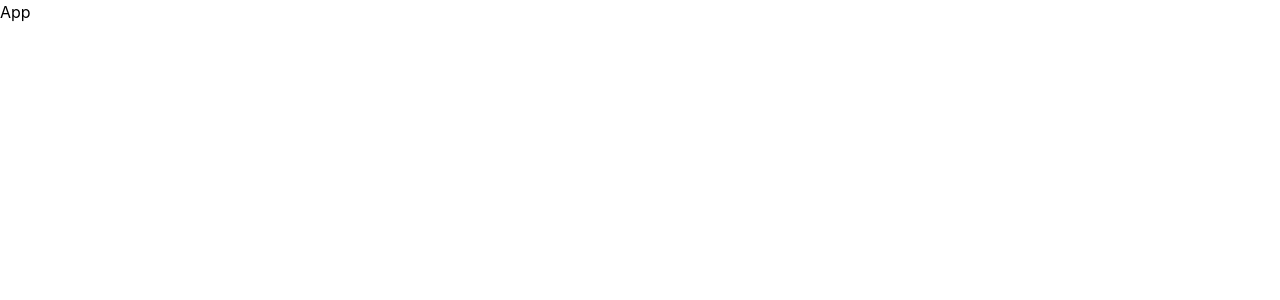
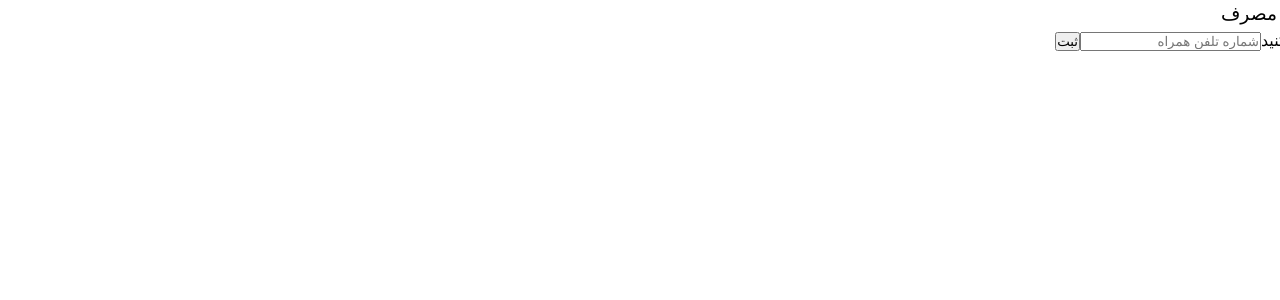
Before and after one commit to ryderys/Online-Shop, a React (Vite) app in the folder frontend/: page / in a window 1280 px wide. Shown: the top 300 px of the page. Built offline with nearby package versions, Linux system fonts and the light colour scheme.

Commit message:
otp and auth components and functionality added to project

```diff
--- a/frontend/index.html
+++ b/frontend/index.html
@@ -1,5 +1,5 @@
 <!DOCTYPE html>
-<html lang="en">
+<html lang="fa" dir="rtl">
   <head>
     <meta charset="UTF-8" />
     <link rel="icon" type="image/svg+xml" href="/vite.svg" />
--- a/frontend/src/App.jsx
+++ b/frontend/src/App.jsx
@@ -1,11 +1,9 @@
-
+import Homepage from "./pages/Homepage"
 
 function App() {
-
-
   return (
     <div>
-     App
+     <Homepage />
     </div>
   )
 }
--- /dev/null
+++ b/frontend/src/components/templates/CheckOtp.jsx
@@ -0,0 +1,11 @@
+import React from 'react';
+
+const CheckOtp = () => {
+    return (
+        <div>
+            CheckOtp
+        </div>
+    );
+};
+
+export default CheckOtp;
--- /dev/null
+++ b/frontend/src/components/templates/SendOtp.jsx
@@ -0,0 +1,27 @@
+import React from "react";
+import { sendOtp } from "../../services/auth";
+
+const SendOtp = ({ mobile, setStep, setMobile }) => {
+  const submitHandler = async (event) => {
+    event.preventDefault();
+    console.log(mobile);
+    const {response , error} = await sendOtp({mobile});
+    console.log(response , error);
+  };
+  return (
+    <form onSubmit={submitHandler}>
+      <h3>ورود از طریق رمز یکبار مصرف</h3>
+      <label htmlFor="input">شماره موبایل خود را وارد کنید</label>
+      <input
+        type="text"
+        name="mobile"
+        placeholder="شماره تلفن همراه"
+        value={mobile}
+        onChange={(e) => setMobile(e.target.value)}
+      />
+      <button type="submit">ثبت</button>
+    </form>
+  );
+};
+
+export default SendOtp;
--- /dev/null
+++ b/frontend/src/pages/AuthPage.jsx
@@ -0,0 +1,18 @@
+import { useState } from "react";
+import SendOtp from "../components/templates/SendOtp";
+import CheckOtp from "../components/templates/CheckOtp";
+
+const AuthPage = () => {
+    const [step , setStep] = useState(1)
+    const [mobile , setMobile] = useState("")
+    const [code , setCode ] = useState("")
+
+    return (
+      <div>
+        {step === 1 && <SendOtp setStep={setStep} mobile={mobile} setMobile={setMobile} />}
+        {step === 2 && <CheckOtp mobile={mobile} code={code} setCode={setCode} />}
+      </div>
+    );
+};
+
+export default AuthPage;
--- /dev/null
+++ b/frontend/src/pages/Homepage.jsx
@@ -0,0 +1,12 @@
+import React from 'react';
+import AuthPage from './AuthPage';
+
+const Homepage = () => {
+    return (
+        <div>
+            <AuthPage />
+        </div>
+    );
+};
+
+export default Homepage;
--- /dev/null
+++ b/frontend/src/services/auth.js
@@ -0,0 +1,13 @@
+import api from "./api"
+
+const sendOtp = async (mobile) => {
+    try {
+        const response = await api.post("auth/get-otp", {mobile});
+        return {response};
+    } catch (error) {
+        // console.log(error);
+        return {error}
+    }
+}
+
+export {sendOtp}
```
